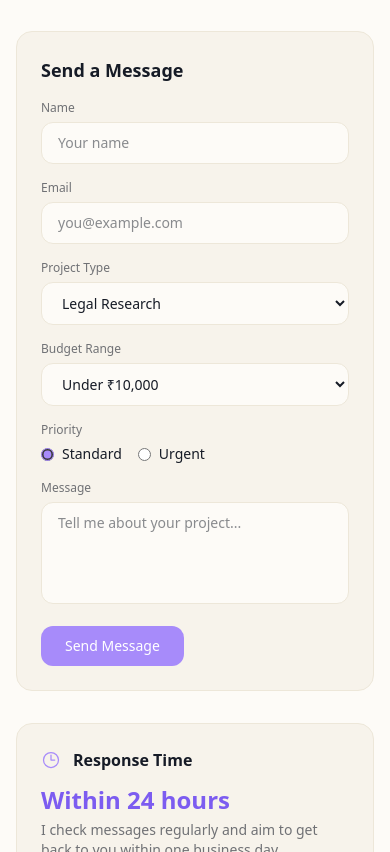
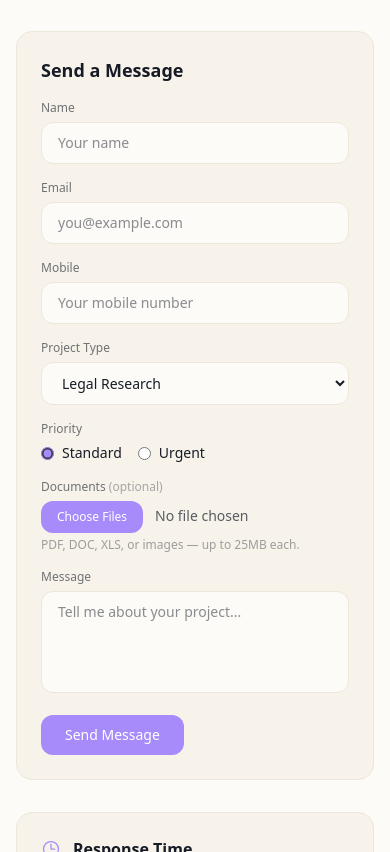
Before and after one commit to Kvijay199428/vijaykrsha, a React (Vite) app: page /contact in a window 390 px wide. Shown: the part 1148-2000 px from the top of the page. Built offline with nearby package versions, Linux system fonts and the light colour scheme; no server answers.

Commit message:
Contact form: working POST with mobile + document upload, WhatsApp link, VITE_API_URL

```diff
--- a/src/config/site.ts
+++ b/src/config/site.ts
@@ -6,10 +6,17 @@ export const site = {
 
   contact: {
     phone: "+91-9599130381",
+    phoneDisplay: "+91-9599130381",
+    whatsapp: "https://wa.me/919599130381",
     email: "vijaykrsha@hotmail.com",
     emailAlt: "contact@vijaykrsha.online",
     website: "https://vijaykrsha.online",
     location: "Faridabad, Haryana, India",
+  },
+
+  api: {
+    baseUrl: import.meta.env.VITE_API_URL || "https://api.vijaykrsha.online",
+    contactPath: "/vks/api/contact",
   },
 
   nav: [
--- a/src/pages/Contact.tsx
+++ b/src/pages/Contact.tsx
@@ -1,3 +1,4 @@
+import { useState } from "react";
 import { site } from "@/config/site";
 
 function PhoneIcon() {
@@ -51,6 +52,69 @@ function CheckIcon() {
 
 export default function Contact() {
   const { contact, workingStyle, beforeContacting } = site;
+
+  const [form, setForm] = useState({
+    name: "",
+    email: "",
+    mobile: "",
+    projectType: "Legal Research",
+    priority: "standard",
+    message: "",
+    website: "", // honeypot
+  });
+  const [files, setFiles] = useState<FileList | null>(null);
+  const [submitting, setSubmitting] = useState(false);
+  const [sent, setSent] = useState(false);
+  const [error, setError] = useState("");
+
+  const setField = (field: string, value: string) =>
+    setForm((f) => ({ ...f, [field]: value }));
+
+  const handleSubmit = async (e: React.FormEvent) => {
+    e.preventDefault();
+    setError("");
+    setSent(false);
+    setSubmitting(true);
+    try {
+      const body = new FormData();
+      body.append("name", form.name);
+      body.append("email", form.email);
+      body.append("mobile", form.mobile);
+      body.append("project_type", form.projectType);
+      body.append("priority", form.priority);
+      body.append("message", form.message);
+      body.append("website", form.website); // honeypot
+      if (files) {
+        for (const file of Array.from(files)) {
+          body.append("documents", file, file.name);
+        }
+      }
+      const res = await fetch(`${site.api.baseUrl}${site.api.contactPath}`, {
+        method: "POST",
+        body,
+      });
+      const data = await res.json().catch(() => ({}));
+      if (!res.ok || !data?.ok) {
+        throw new Error(data?.error || "Could not send your message. Please try again.");
+      }
+      setSent(true);
+      setForm({
+        name: "",
+        email: "",
+        mobile: "",
+        projectType: "Legal Research",
+        priority: "standard",
+        message: "",
+        website: "",
+      });
+      setFiles(null);
+    } catch (err) {
+      setError(err instanceof Error ? err.message : "Could not send your message.");
+    } finally {
+      setSubmitting(false);
+    }
+  };
+
   return (
     <div className="max-w-6xl mx-auto px-4 py-20">
       <h1 className="text-3xl md:text-4xl font-bold text-night-800 dark:text-cream-50 mb-4">
@@ -67,12 +131,14 @@ export default function Contact() {
           {/* Contact Cards */}
           <div className="grid sm:grid-cols-2 gap-4">
             <a
-              href={`tel:${contact.phone}`}
+              href={contact.whatsapp}
+              target="_blank"
+              rel="noopener noreferrer"
               className="card-hover flex items-center gap-3 p-5 rounded-2xl bg-cream-100 dark:bg-night-800 border border-cream-200 dark:border-night-700 hover:border-glow-500 transition-colors"
             >
               <PhoneIcon />
               <div>
-                <p className="text-xs text-night-800/50 dark:text-cream-100/50">Phone</p>
+                <p className="text-xs text-night-800/50 dark:text-cream-100/50">WhatsApp</p>
                 <p className="text-sm font-medium text-night-800 dark:text-cream-50">{contact.phone}</p>
               </div>
             </a>
@@ -133,7 +199,7 @@ export default function Contact() {
             <h2 className="text-lg font-semibold text-night-800 dark:text-cream-50 mb-4">
               Send a Message
             </h2>
-            <form className="space-y-4" onSubmit={(e) => e.preventDefault()}>
+            <form className="space-y-4" onSubmit={handleSubmit}>
               <div className="grid sm:grid-cols-2 gap-4">
                 <div>
                   <label className="block text-xs font-medium text-night-800/60 dark:text-cream-100/60 mb-1.5">
@@ -141,6 +207,9 @@ export default function Contact() {
                   </label>
                   <input
                     type="text"
+                    required
+                    value={form.name}
+                    onChange={(e) => setField("name", e.target.value)}
                     className="w-full px-4 py-2.5 rounded-xl bg-cream-50 dark:bg-night-900 border border-cream-200 dark:border-night-600 text-sm text-night-800 dark:text-cream-100 focus:outline-none focus:border-glow-500 transition-colors"
                     placeholder="Your name"
                   />
@@ -151,6 +220,9 @@ export default function Contact() {
                   </label>
                   <input
                     type="email"
+                    required
+                    value={form.email}
+                    onChange={(e) => setField("email", e.target.value)}
                     className="w-full px-4 py-2.5 rounded-xl bg-cream-50 dark:bg-night-900 border border-cream-200 dark:border-night-600 text-sm text-night-800 dark:text-cream-100 focus:outline-none focus:border-glow-500 transition-colors"
                     placeholder="you@example.com"
                   />
@@ -160,25 +232,30 @@ export default function Contact() {
               <div className="grid sm:grid-cols-2 gap-4">
                 <div>
                   <label className="block text-xs font-medium text-night-800/60 dark:text-cream-100/60 mb-1.5">
+                    Mobile
+                  </label>
+                  <input
+                    type="tel"
+                    value={form.mobile}
+                    onChange={(e) => setField("mobile", e.target.value)}
+                    className="w-full px-4 py-2.5 rounded-xl bg-cream-50 dark:bg-night-900 border border-cream-200 dark:border-night-600 text-sm text-night-800 dark:text-cream-100 focus:outline-none focus:border-glow-500 transition-colors"
+                    placeholder="Your mobile number"
+                  />
+                </div>
+                <div>
+                  <label className="block text-xs font-medium text-night-800/60 dark:text-cream-100/60 mb-1.5">
                     Project Type
                   </label>
-                  <select className="w-full px-4 py-2.5 rounded-xl bg-cream-50 dark:bg-night-900 border border-cream-200 dark:border-night-600 text-sm text-night-800 dark:text-cream-100 focus:outline-none focus:border-glow-500 transition-colors">
+                  <select
+                    value={form.projectType}
+                    onChange={(e) => setField("projectType", e.target.value)}
+                    className="w-full px-4 py-2.5 rounded-xl bg-cream-50 dark:bg-night-900 border border-cream-200 dark:border-night-600 text-sm text-night-800 dark:text-cream-100 focus:outline-none focus:border-glow-500 transition-colors"
+                  >
                     <option>Legal Research</option>
                     <option>Contract Drafting</option>
                     <option>Data Analysis</option>
                     <option>Legal-Tech Integration</option>
                     <option>Other</option>
-                  </select>
-                </div>
-                <div>
-                  <label className="block text-xs font-medium text-night-800/60 dark:text-cream-100/60 mb-1.5">
-                    Budget Range
-                  </label>
-                  <select className="w-full px-4 py-2.5 rounded-xl bg-cream-50 dark:bg-night-900 border border-cream-200 dark:border-night-600 text-sm text-night-800 dark:text-cream-100 focus:outline-none focus:border-glow-500 transition-colors">
-                    <option>Under ₹10,000</option>
-                    <option>₹10,000 - ₹50,000</option>
-                    <option>₹50,000 - ₹1,00,000</option>
-                    <option>₹1,00,000+</option>
                   </select>
                 </div>
               </div>
@@ -189,14 +266,43 @@ export default function Contact() {
                 </label>
                 <div className="flex gap-4">
                   <label className="flex items-center gap-2 text-sm text-night-800 dark:text-cream-100 cursor-pointer">
-                    <input type="radio" name="priority" value="standard" defaultChecked className="accent-glow-500" />
+                    <input
+                      type="radio"
+                      name="priority"
+                      value="standard"
+                      checked={form.priority === "standard"}
+                      onChange={() => setField("priority", "standard")}
+                      className="accent-glow-500"
+                    />
                     Standard
                   </label>
                   <label className="flex items-center gap-2 text-sm text-night-800 dark:text-cream-100 cursor-pointer">
-                    <input type="radio" name="priority" value="urgent" className="accent-glow-500" />
+                    <input
+                      type="radio"
+                      name="priority"
+                      value="urgent"
+                      checked={form.priority === "urgent"}
+                      onChange={() => setField("priority", "urgent")}
+                      className="accent-glow-500"
+                    />
                     Urgent
                   </label>
                 </div>
+              </div>
+
+              <div>
+                <label className="block text-xs font-medium text-night-800/60 dark:text-cream-100/60 mb-1.5">
+                  Documents <span className="opacity-60">(optional)</span>
+                </label>
+                <input
+                  type="file"
+                  multiple
+                  onChange={(e) => setFiles(e.target.files)}
+                  className="w-full text-sm text-night-800/70 dark:text-cream-100/70 file:mr-3 file:rounded-xl file:border-0 file:bg-glow-500 file:px-4 file:py-2 file:text-xs file:font-medium file:text-white hover:file:bg-glow-600"
+                />
+                <p className="text-xs text-night-800/40 dark:text-cream-100/40 mt-1">
+                  PDF, DOC, XLS, or images — up to 25MB each.
+                </p>
               </div>
 
               <div>
@@ -205,16 +311,38 @@ export default function Contact() {
                 </label>
                 <textarea
                   rows={4}
+                  required
+                  value={form.message}
+                  onChange={(e) => setField("message", e.target.value)}
                   className="w-full px-4 py-2.5 rounded-xl bg-cream-50 dark:bg-night-900 border border-cream-200 dark:border-night-600 text-sm text-night-800 dark:text-cream-100 focus:outline-none focus:border-glow-500 transition-colors resize-none"
                   placeholder="Tell me about your project..."
                 />
               </div>
 
+              {/* Honeypot — hidden from humans, bots fill it. */}
+              <input
+                type="text"
+                value={form.website}
+                onChange={(e) => setField("website", e.target.value)}
+                className="hidden"
+                tabIndex={-1}
+                autoComplete="off"
+                aria-hidden="true"
+              />
+
+              {sent && (
+                <p className="text-sm text-sage-500">
+                  Thank you — your message has been sent. I'll get back to you within 24 hours.
+                </p>
+              )}
+              {error && <p className="text-sm text-red-600 dark:text-red-400">{error}</p>}
+
               <button
                 type="submit"
-                className="btn-primary px-6 py-2.5 rounded-xl bg-glow-500 text-white font-medium text-sm hover:bg-glow-600"
+                disabled={submitting}
+                className="btn-primary px-6 py-2.5 rounded-xl bg-glow-500 text-white font-medium text-sm hover:bg-glow-600 disabled:opacity-50"
               >
-                Send Message
+                {submitting ? "Sending…" : "Send Message"}
               </button>
             </form>
           </div>
```
Also changed, not shown: 2 other files (tests, documents, lock files or other folders).
